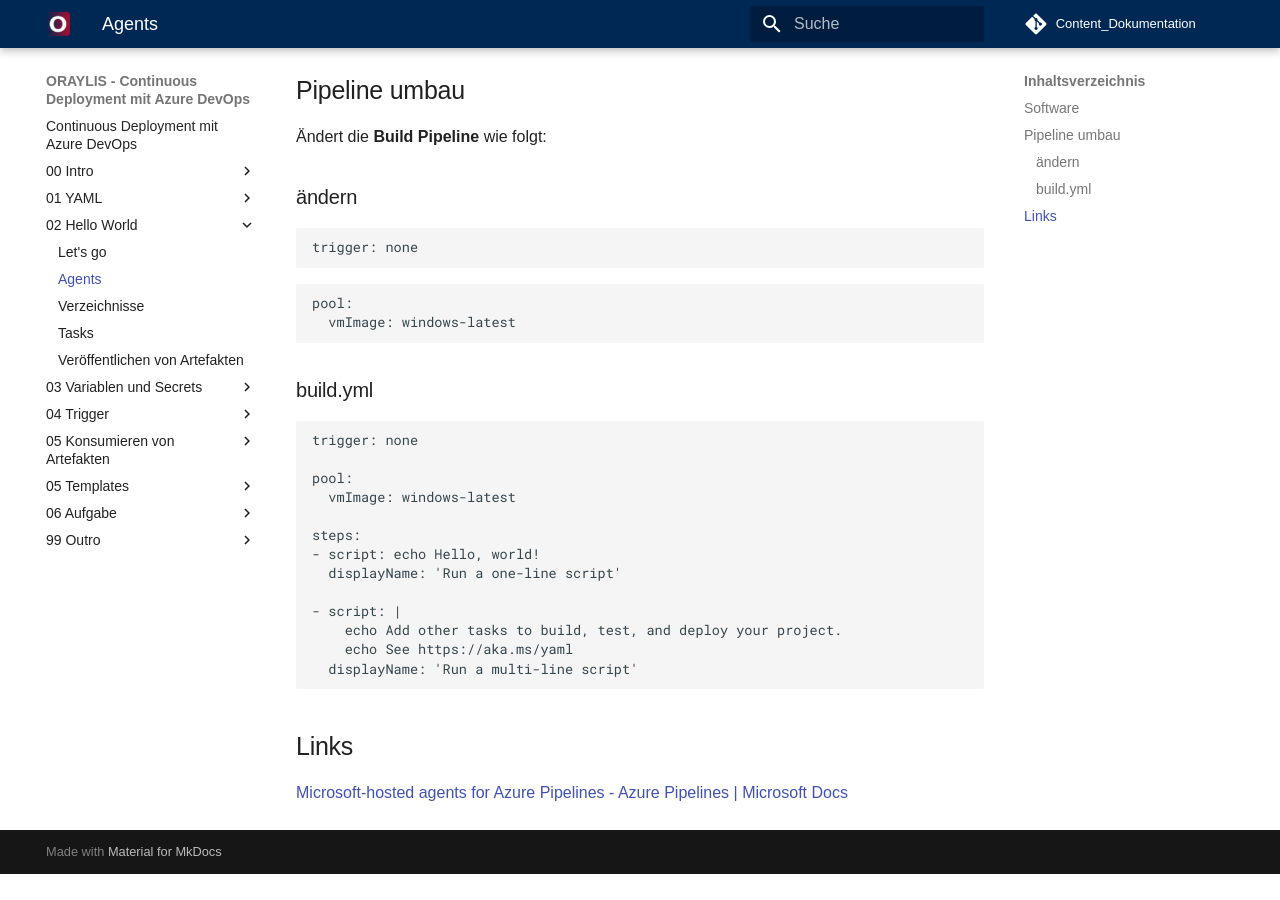
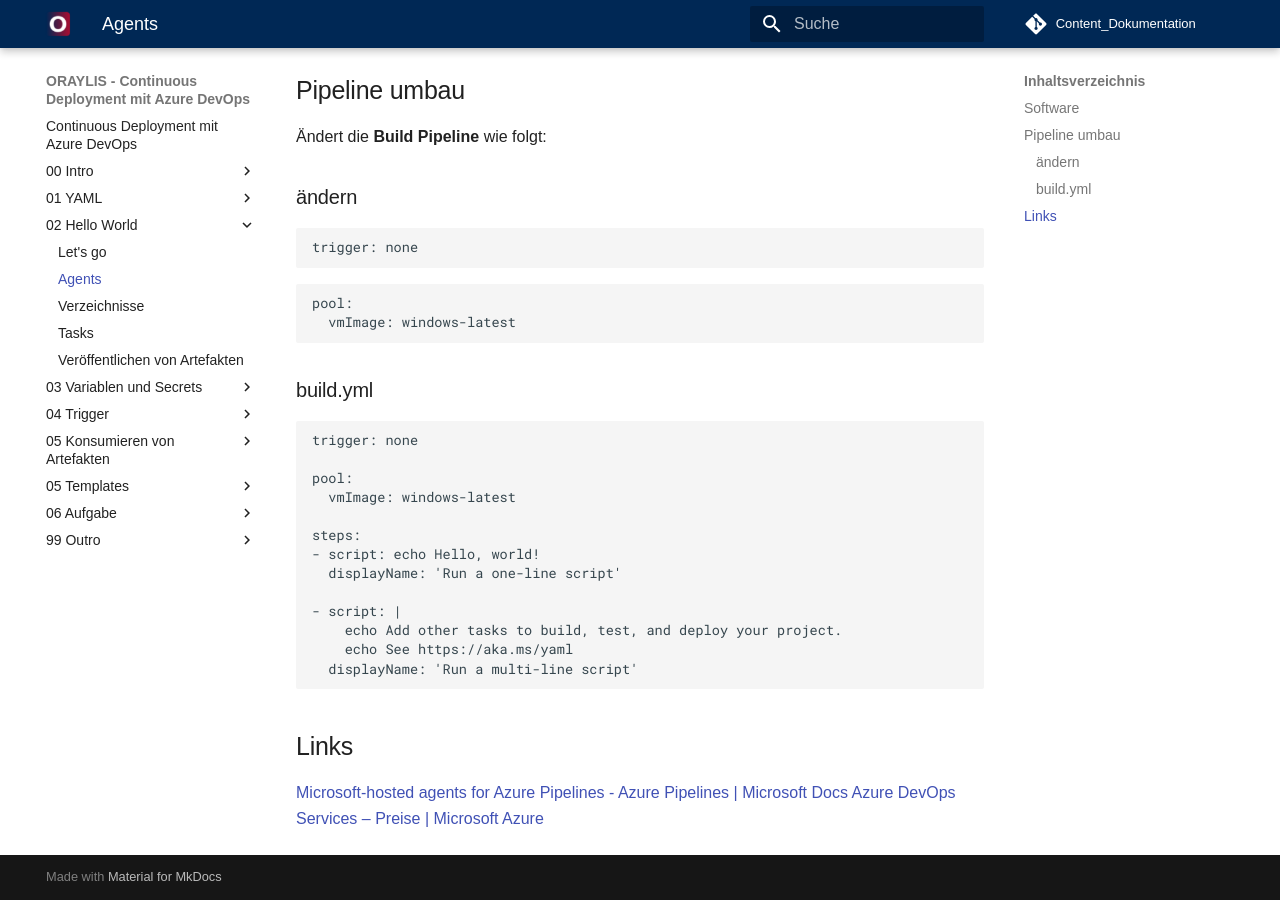
Before and after one commit to zyeiy2/Content_Dokumentation, an MkDocs documentation site: the page built from docs/02-Hello World/02-Windows Agents.md, in a window 1280 px wide and 900 px high, scrolled down 768 px. Built offline with MkDocs 1.6.1 and Material for MkDocs 9.7.7, drawn with Linux system fonts in a browser that asks for light colours; some web fonts are replaced; comment, search, counter and statistics services are not loaded; before the commit the page ends 1642 px from its top, so only the background shows below that.

Commit message:
Update 02-Windows Agents.md
Add Azure DevOps Services – Preise | Microsoft Azure

```diff
--- a/docs/02-Hello World/02-Windows Agents.md
+++ b/docs/02-Hello World/02-Windows Agents.md
@@ -50,3 +50,4 @@
 ## Links
 [Microsoft-hosted agents for Azure Pipelines - Azure Pipelines | Microsoft Docs
 ](https://docs.microsoft.com/en-us/azure/devops/pipelines/agents/hosted?view=azure-devops&tabs=yaml#use-a-microsoft-hosted-agent)
+[Azure DevOps Services – Preise | Microsoft Azure](https://azure.microsoft.com/de-de/pricing/details/devops/azure-devops-services/)
```
